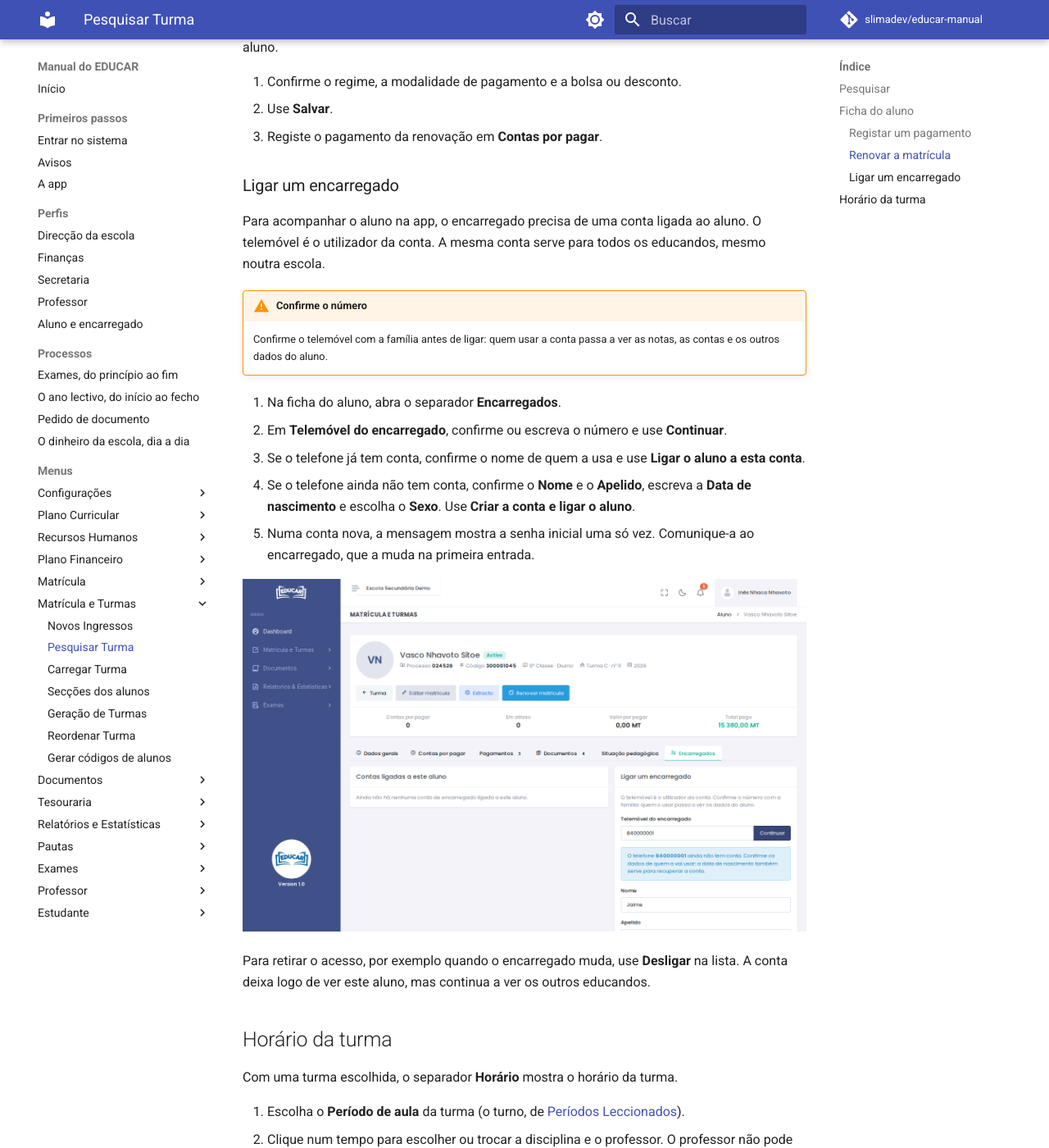
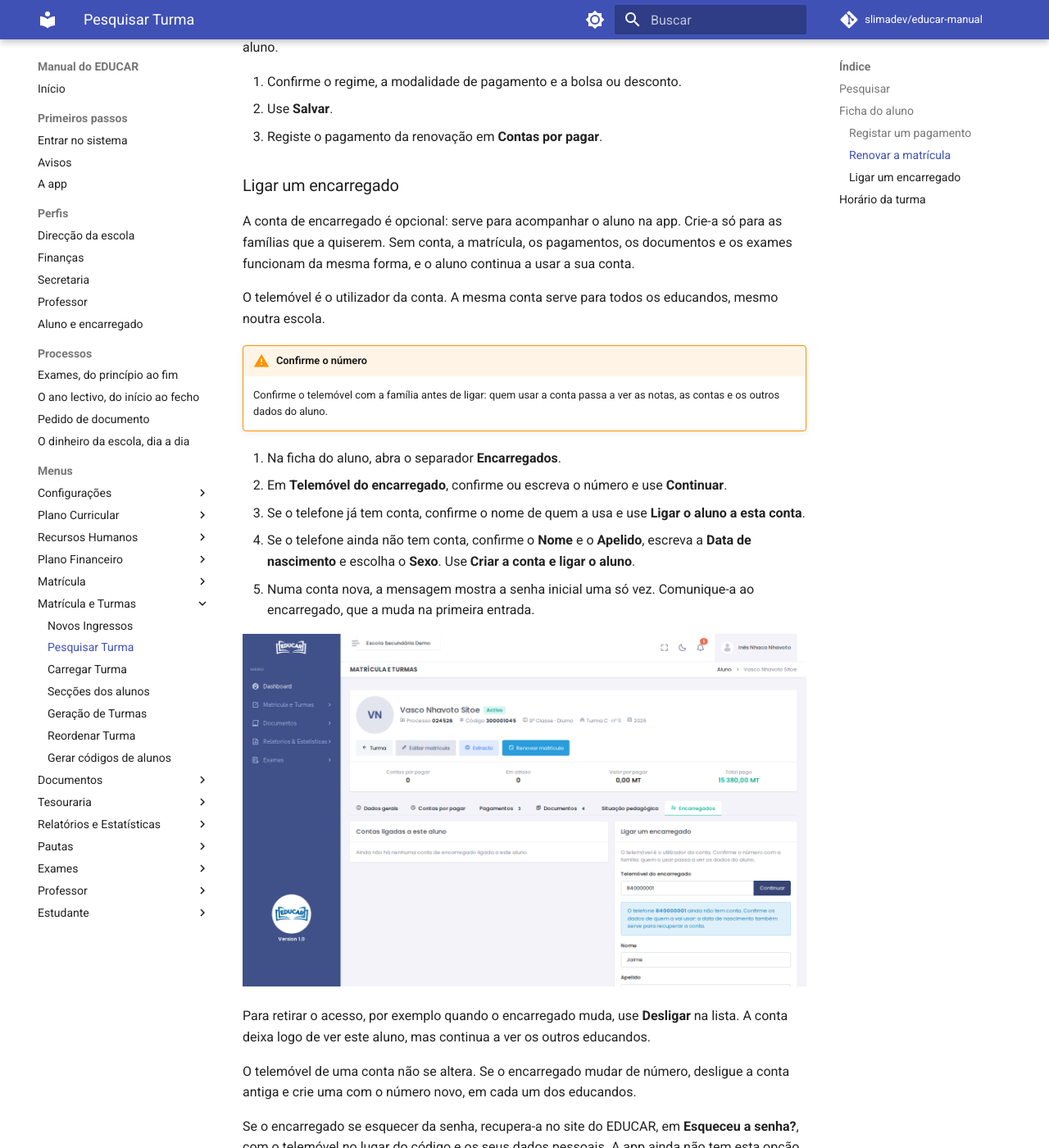
Before and after one commit to slimadev/educar-manual, an MkDocs documentation site: the page built from docs/menus/matricula-e-turmas/pesquisar-turma.md, in a window 1280 px wide and 1400 px high, scrolled down 2581 px. Shown: the whole window at 82% size. Built offline with MkDocs 1.6.1 and Material for MkDocs 9.7.7, drawn with Linux system fonts in a browser that asks for light colours; comment, search, counter and statistics services are not loaded.

Commit message:
Guardian accounts are optional; changing number and recovering the password
Co-Authored-By: Claude Opus 5.5 <noreply@anthropic.com>

```diff
--- a/docs/menus/matricula-e-turmas/pesquisar-turma.md
+++ b/docs/menus/matricula-e-turmas/pesquisar-turma.md
@@ -56,7 +56,9 @@ Dentro do período de renovação ([Calendário Académico](../configuracoes/cal
 
 ### Ligar um encarregado
 
-Para acompanhar o aluno na app, o encarregado precisa de uma conta ligada ao aluno. O telemóvel é o utilizador da conta. A mesma conta serve para todos os educandos, mesmo noutra escola.
+A conta de encarregado é opcional: serve para acompanhar o aluno na app. Crie-a só para as famílias que a quiserem. Sem conta, a matrícula, os pagamentos, os documentos e os exames funcionam da mesma forma, e o aluno continua a usar a sua conta.
+
+O telemóvel é o utilizador da conta. A mesma conta serve para todos os educandos, mesmo noutra escola.
 
 !!! warning "Confirme o número"
     Confirme o telemóvel com a família antes de ligar: quem usar a conta passa a ver as notas, as contas e os outros dados do aluno.
@@ -71,6 +73,10 @@ Para acompanhar o aluno na app, o encarregado precisa de uma conta ligada ao alu
 
 Para retirar o acesso, por exemplo quando o encarregado muda, use **Desligar** na lista. A conta deixa logo de ver este aluno, mas continua a ver os outros educandos.
 
+O telemóvel de uma conta não se altera. Se o encarregado mudar de número, desligue a conta antiga e crie uma com o número novo, em cada um dos educandos.
+
+Se o encarregado se esquecer da senha, recupera-a no site do EDUCAR, em **Esqueceu a senha?**, com o telemóvel no lugar do código e os seus dados pessoais. A app ainda não tem esta opção.
+
 ## Horário da turma
 
 Com uma turma escolhida, o separador **Horário** mostra o horário da turma.
```
Also changed, not shown: docs/perfis/aluno-encarregado.md (+1 -1 lines), docs/perfis/secretaria.md (+1 -1 lines), docs/primeiros-passos/app.md (+1 -1 lines).
